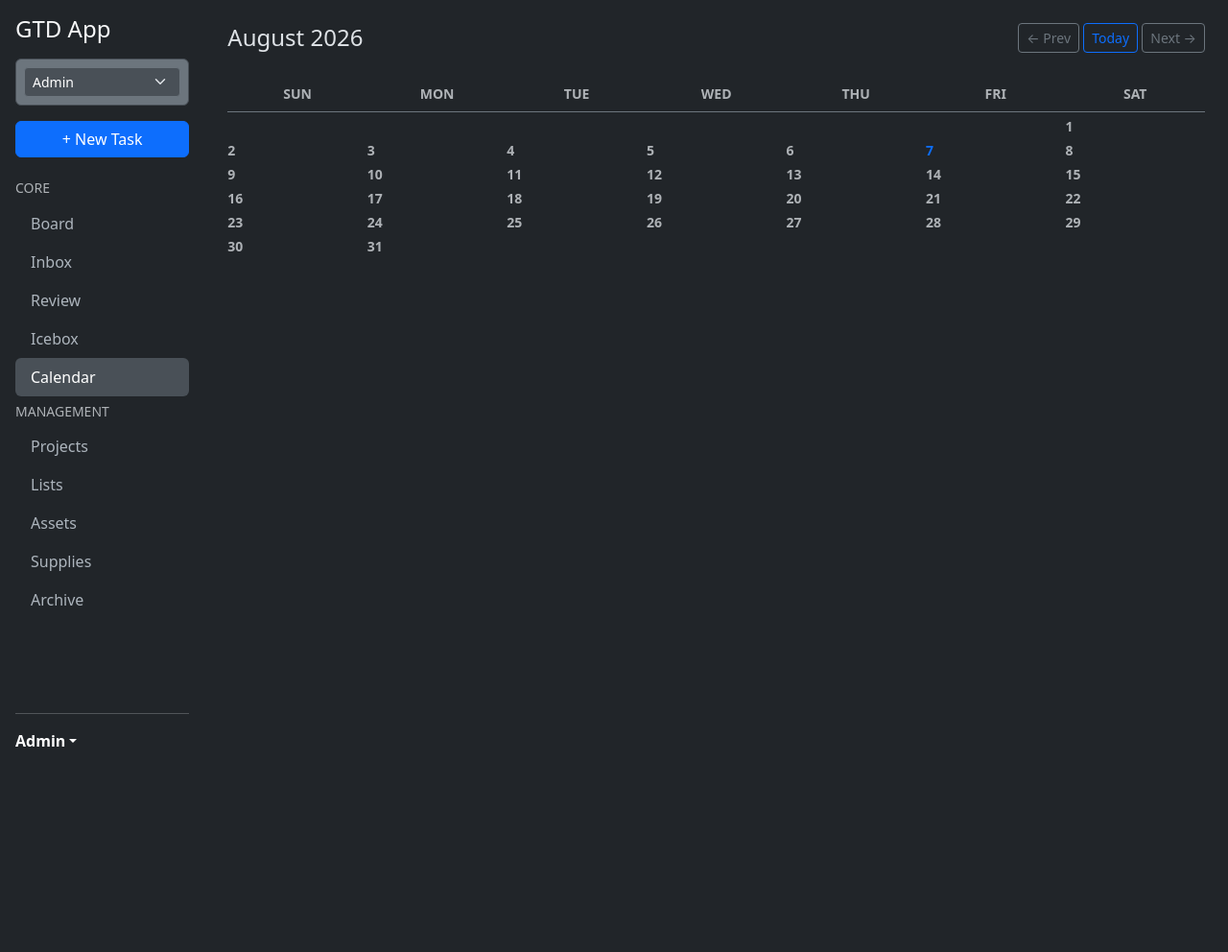
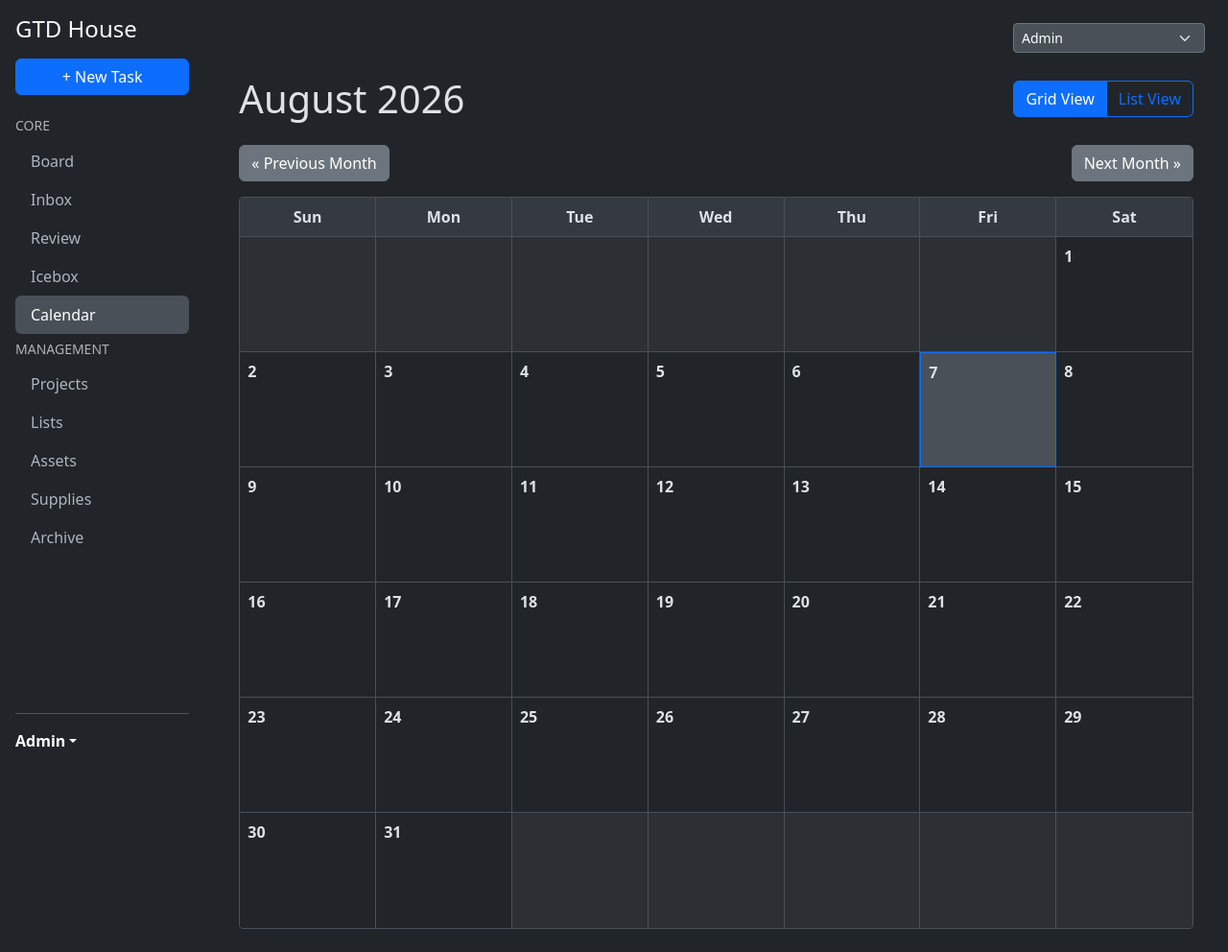
Before and after one commit to jasonbartholme/gtd-household, a Flask app: page /calendar in a window 1280 px wide. Shown: the whole page at 96% size. Before the commit the page ends 778 px from the top, so only its background shows below. Run offline with Flask 3, Linux system fonts and the light colour scheme; parts of the project's set-up code (start-up, migrations or seed data) failed here and were passed over.

Commit message:
Added new calendar view

```diff
--- a/app.py
+++ b/app.py
@@ -251,8 +251,8 @@ def inject_global_data():
             'kanban': 'Board',
             'inbox': 'Inbox',
             'review': 'Review',
-        'icebox_view': 'Icebox',
-            'calendar_view': 'Calendar',
+            'icebox_view': 'Icebox',
+            'calendar_view': 'Calendar', # This will default to grid view
         },
         'Management': {
             'manage_projects': 'Projects',
@@ -353,14 +353,6 @@ def run_migrations():
             print("Adding 'asset_id' column to 'project' table...")
             db.session.execute(text('ALTER TABLE project ADD COLUMN asset_id INTEGER REFERENCES asset(id)'))
             print("'asset_id' column added.")
-
-        # Migration 3: Change existing 'ready' tasks to 'icebox'
-        ready_tasks = db.session.query(ActionItem).filter_by(status='ready').all()
-        if ready_tasks:
-            print(f"Migrating {len(ready_tasks)} 'ready' tasks to 'icebox' status...")
-            for task in ready_tasks:
-                task.status = 'icebox'
-            print("Migration complete.")
 
 # ==========================================
 # 5. ROUTES
@@ -827,23 +819,27 @@ def leaderboard():
 
 @app.route('/calendar')
 @app.route('/calendar/<int:year>/<int:month>')
-def calendar_view(year=None, month=None):
+@app.route('/calendar/<int:year>/<int:month>/<string:view_type>')
+def calendar_view(year=None, month=None, view_type='grid'):
     today = get_local_now().date()
     if year is None or month is None:
         year = today.year
         month = today.month
 
     first_of_month = date(year, month, 1)
+    # Calculate the last day of the current month
+    last_day_of_month = date(year, month, calendar.monthrange(year, month)[1])
+
     prev_month_date = first_of_month - timedelta(days=1)
-    next_month_date = first_of_month + timedelta(days=32)
-    next_month_date = date(next_month_date.year, next_month_date.month, 1)
+    # Calculate the first day of the next month
+    next_month_date = last_day_of_month + timedelta(days=1)
 
     hid = session.get('household_id')
-    actions = ActionItem.query.filter(
+    all_actions_for_month = ActionItem.query.filter(
         ActionItem.household_id == hid,
         ActionItem.due_date >= first_of_month,
-        ActionItem.due_date < next_month_date
-    ).all()
+        ActionItem.due_date <= last_day_of_month # Filter up to the last day of the current month
+    ).order_by(ActionItem.due_date.asc()).all() # Order by due date for list view
 
     cal = calendar.Calendar(firstweekday=6)
     weeks_raw = cal.monthdays2calendar(year, month)
@@ -856,7 +852,7 @@ def calendar_view(year=None, month=None):
             day_events = []
             if in_month:
                 current_dt = date(year, month, day_num)
-                day_events = [a for a in actions if a.due_date and a.due_date.date() == current_dt]
+                day_events = [a for a in all_actions_for_month if a.due_date and a.due_date.date() == current_dt]
             week.append({
                 'day_num': day_num if day_num > 0 else "",
                 'in_month': in_month,
@@ -865,9 +861,12 @@ def calendar_view(year=None, month=None):
             })
         calendar_weeks.append(week)
 
-    return render_template('calendar.html', year=year, month=month, month_name=calendar.month_name[month],
-                           calendar_weeks=calendar_weeks, prev_year=prev_month_date.year, prev_month=prev_month_date.month,
-                           next_year=next_month_date.year, next_month=next_month_date.month)
+    return render_template('calendar.html',
+                           year=year, month=month, month_name=calendar.month_name[month],
+                           calendar_weeks=calendar_weeks, all_actions_for_month=all_actions_for_month,
+                           prev_year=prev_month_date.year, prev_month=prev_month_date.month,
+                           next_year=next_month_date.year, next_month=next_month_date.month,
+                           view_type=view_type)
 
 @app.route('/export')
 def export_data():
--- a/templates/_navigation.html
+++ b/templates/_navigation.html
@@ -1,18 +1,4 @@
-<h4 class="text-light mb-3">GTD App</h4>
-
-{% if current_user %}
-<div class="card bg-secondary mb-3">
-    <div class="card-body p-2">
-        <form action="{{ url_for('switch_user') }}" method="POST" class="d-flex align-items-center">
-            <select name="user_id" class="form-select form-select-sm" onchange="this.form.submit()">
-                {% for u in all_users %}
-                <option value="{{ u.id }}" {% if u.id == current_user.id %}selected{% endif %}>{{ u.name }}</option>
-                {% endfor %}
-            </select>
-        </form>
-    </div>
-</div>
-{% endif %}
+<h4 class="text-light mb-3">GTD House</h4>
 
 <div class="d-grid mb-3">
     <button class="btn btn-primary" data-bs-toggle="modal" data-bs-target="#newTaskModal">+ New Task</button>
--- a/templates/base.html
+++ b/templates/base.html
@@ -46,6 +46,20 @@
                 {% include '_navigation.html' %}
             </div>
             <div class="col-md-10 p-4">
+                <div class="d-flex justify-content-end mb-3">
+                    {% if current_user %}
+                    <div style="width: 200px;">
+                        <form action="{{ url_for('switch_user') }}" method="POST" class="d-flex align-items-center">
+                            <select name="user_id" class="form-select form-select-sm" onchange="this.form.submit()" aria-label="Switch user">
+                                {% for u in all_users %}
+                                <option value="{{ u.id }}" {% if u.id == current_user.id %}selected{% endif %}>{{ u.name }}</option>
+                                {% endfor %}
+                            </select>
+                        </form>
+                    </div>
+                    {% endif %}
+                </div>
+
                 {% with messages = get_flashed_messages(with_categories=true) %}
                     {% if messages %}
                         {% for category, message in messages %}
--- a/templates/calendar.html
+++ b/templates/calendar.html
@@ -1,39 +1,139 @@
 {% extends "base.html" %}
+
 {% block content %}
+<div class="container mt-4">
     <div class="d-flex justify-content-between align-items-center mb-4">
-        <h2 class="h4 mb-0">{{ month_name }} {{ year }}</h2>
         <div>
-            <a href="{{ url_for('calendar_view', year=prev_year, month=prev_month) }}" class="btn btn-outline-secondary btn-sm">&larr; Prev</a>
-            <a href="{{ url_for('calendar_view') }}" class="btn btn-outline-primary btn-sm">Today</a>
-            <a href="{{ url_for('calendar_view', year=next_year, month=next_month) }}" class="btn btn-outline-secondary btn-sm">Next &rarr;</a>
+            <h1 class="mb-0">{{ month_name }} {{ year }}</h1>
+        </div>
+        <div class="btn-group" role="group" aria-label="Calendar View Toggle">
+            <a href="{{ url_for('calendar_view', year=year, month=month, view_type='grid') }}" class="btn btn-outline-primary {% if view_type == 'grid' %}active{% endif %}">Grid View</a>
+            <a href="{{ url_for('calendar_view', year=year, month=month, view_type='list') }}" class="btn btn-outline-primary {% if view_type == 'list' %}active{% endif %}">List View</a>
         </div>
     </div>
-    <div class="table-responsive">
-        <div class="row g-0 text-center border-bottom border-secondary mb-1">
-            <div class="col py-2 fw-bold text-muted small">SUN</div>
-            <div class="col py-2 fw-bold text-muted small">MON</div>
-            <div class="col py-2 fw-bold text-muted small">TUE</div>
-            <div class="col py-2 fw-bold text-muted small">WED</div>
-            <div class="col py-2 fw-bold text-muted small">THU</div>
-            <div class="col py-2 fw-bold text-muted small">FRI</div>
-            <div class="col py-2 fw-bold text-muted small">SAT</div>
+
+    <div class="d-flex justify-content-between mb-3">
+        <a href="{{ url_for('calendar_view', year=prev_year, month=prev_month, view_type=view_type) }}" class="btn btn-secondary">&laquo; Previous Month</a>
+        <a href="{{ url_for('calendar_view', year=next_year, month=next_month, view_type=view_type) }}" class="btn btn-secondary">Next Month &raquo;</a>
+    </div>
+
+    {% if view_type == 'grid' %}
+        <div class="calendar-grid">
+            <div class="calendar-header">
+                <div class="calendar-day-name">Sun</div>
+                <div class="calendar-day-name">Mon</div>
+                <div class="calendar-day-name">Tue</div>
+                <div class="calendar-day-name">Wed</div>
+                <div class="calendar-day-name">Thu</div>
+                <div class="calendar-day-name">Fri</div>
+                <div class="calendar-day-name">Sat</div>
             </div>
             {% for week in calendar_weeks %}
-        <div class="row g-0">
+                <div class="calendar-week">
                     {% for day in week %}
-            <div class="col cal-day {{ 'today' if day.is_today }} {{ 'other-month' if not day.in_month }}">
-                <div class="d-flex justify-content-between align-items-start mb-1">
-                    <span class="small fw-bold {{ 'text-primary' if day.is_today else 'text-muted' }}">{{ day.day_num }}</span>
+                        <div class="calendar-day {% if not day.in_month %}outside-month{% endif %} {% if day.is_today %}today{% endif %}">
+                            <div class="day-number">{{ day.day_num }}</div>
+                            <div class="day-events">
+                                {% for event in day.events %}
+                                    <div class="event-item badge bg-info mb-1">
+                                        <a href="{{ url_for('edit_action', id=event.id) }}" class="text-white text-decoration-none">{{ event.title }}</a>
                                     </div>
-                {% for event in day.events %}
-                    <a href="{{ url_for('edit_action', id=event.id) }}"
-                       class="cal-event bg-{{ 'info' if event.item_type == 'task' else 'warning' if event.item_type == 'chore' else 'success' }} text-dark fw-bold">
-                        {% if event.is_recurring %}🔄{% endif %} {{ event.title }}
-                    </a>
                                 {% endfor %}
+                            </div>
                         </div>
                     {% endfor %}
                 </div>
             {% endfor %}
         </div>
+    {% elif view_type == 'list' %}
+        <h3 class="mt-4 mb-3">Events for {{ month_name }} {{ year }}</h3>
+        {% if all_actions_for_month %}
+            <div class="list-group">
+                {% for action in all_actions_for_month %}
+                    <div class="list-group-item d-flex justify-content-between align-items-center">
+                        <div>
+                            <h5 class="mb-1"><a href="{{ url_for('edit_action', id=action.id) }}" class="text-decoration-none">{{ action.title }}</a></h5>
+                            <small class="text-muted">Due: {{ action.due_date.strftime('%Y-%m-%d') }}</small>
+                            {% if action.project %}
+                                <small class="d-block text-muted">Project: <a href="{{ url_for('project_detail', id=action.project.id) }}">{{ action.project.name }}</a></small>
+                            {% endif %}
+                            {% if action.description %}
+                                <p class="mb-1 small text-muted">{{ action.description|truncate(100) }}</p>
+                            {% endif %}
+                        </div>
+                        <span class="badge bg-{{ 'success' if action.status == 'done' else 'primary' }}">{{ action.status|title }}</span>
+                    </div>
+                {% endfor %}
+            </div>
+        {% else %}
+            <div class="card card-body text-center">
+                <p class="text-muted mb-0">No events scheduled for this month.</p>
+            </div>
+        {% endif %}
+    {% endif %}
+</div>
+
+<style>
+    .calendar-grid {
+        display: grid;
+        grid-template-columns: repeat(7, 1fr);
+        border: 1px solid #495057; /* Outer border */
+        border-radius: 0.25rem;
+        overflow: hidden; /* Ensures rounded corners */
+    }
+    .calendar-header {
+        display: contents; /* Makes children participate in grid layout */
+    }
+    .calendar-day-name {
+        background-color: #343a40;
+        padding: 0.5rem;
+        text-align: center;
+        font-weight: bold;
+        border-bottom: 1px solid #495057;
+        border-right: 1px solid #495057;
+    }
+    .calendar-day-name:last-child {
+        border-right: none;
+    }
+    .calendar-week {
+        display: contents; /* Makes children participate in grid layout */
+    }
+    .calendar-day {
+        min-height: 120px; /* Adjust as needed */
+        padding: 0.5rem;
+        border-right: 1px solid #495057;
+        border-bottom: 1px solid #495057;
+        background-color: #212529;
+        display: flex;
+        flex-direction: column;
+        gap: 0.25rem;
+    }
+    .calendar-day:nth-child(7n) { /* Remove right border for last day of week */
+        border-right: none;
+    }
+    .calendar-grid .calendar-week:last-child .calendar-day { /* Remove bottom border for last week */
+        border-bottom: none;
+    }
+    .outside-month {
+        background-color: #2c3034; /* Slightly different background for days outside the month */
+        color: #6c757d; /* Muted text color */
+    }
+    .day-number {
+        font-weight: bold;
+        margin-bottom: 0.5rem;
+    }
+    .today {
+        background-color: #495057; /* Highlight today's date */
+        border: 1px solid #0d6efd; /* Blue border for today */
+    }
+    .event-item {
+        font-size: 0.75rem;
+        line-height: 1.2;
+        padding: 0.2rem 0.4rem;
+        max-width: 100%;
+        overflow: hidden;
+        text-overflow: ellipsis;
+        white-space: nowrap; /* Keep badge content on one line */
+    }
+</style>
 {% endblock %}
```
Lines whose indentation alone changed are shown as unchanged.
